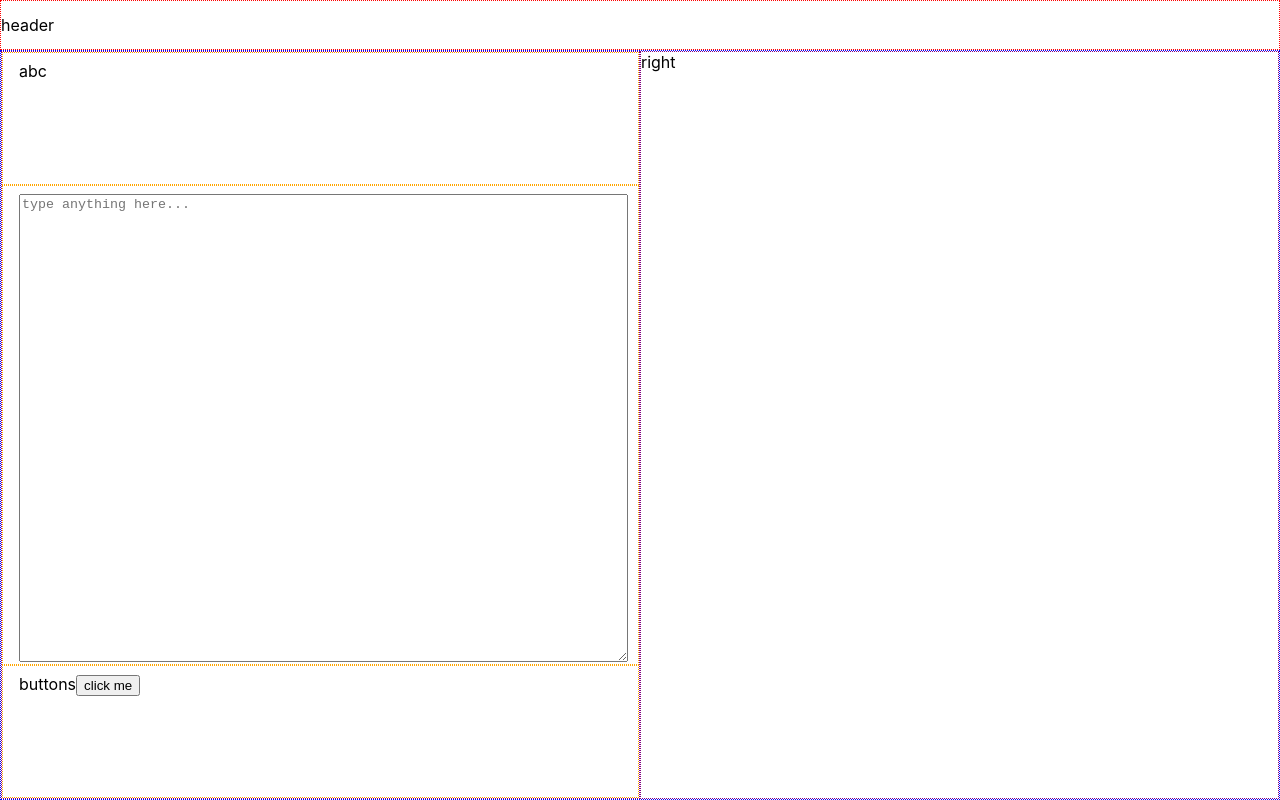
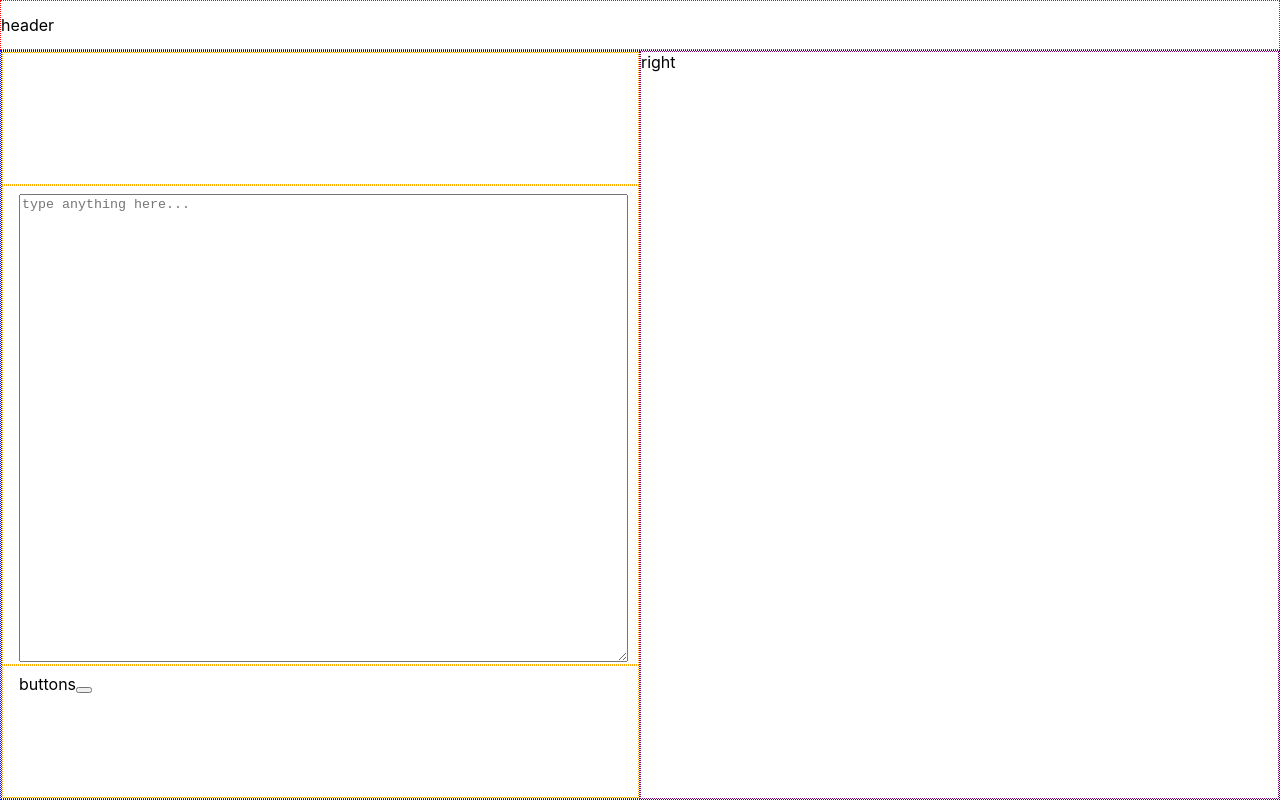
Before and after one commit to cckaries/level-up, a React (Create React App) app: page / in a window 1280 px wide. Built offline with nearby package versions, Linux system fonts and the light colour scheme.

Commit message:
refactor(app): improve code

```diff
--- a/src/App.js
+++ b/src/App.js
@@ -3,16 +3,10 @@ import Main from './components/Main/Main';
 import styles from './App.module.scss';
 
 function App() {
-  const text = 'abc';
-
-  const sayHello = () => {
-    console.log('helllllllllo')
-  }
-
   return (
     <div className={styles.Container}>
       <Header />
-      <Main text={text} buttonText={'click me'} onButtonClick={sayHello} />
+      <Main />
     </div>
   );
 }
```
